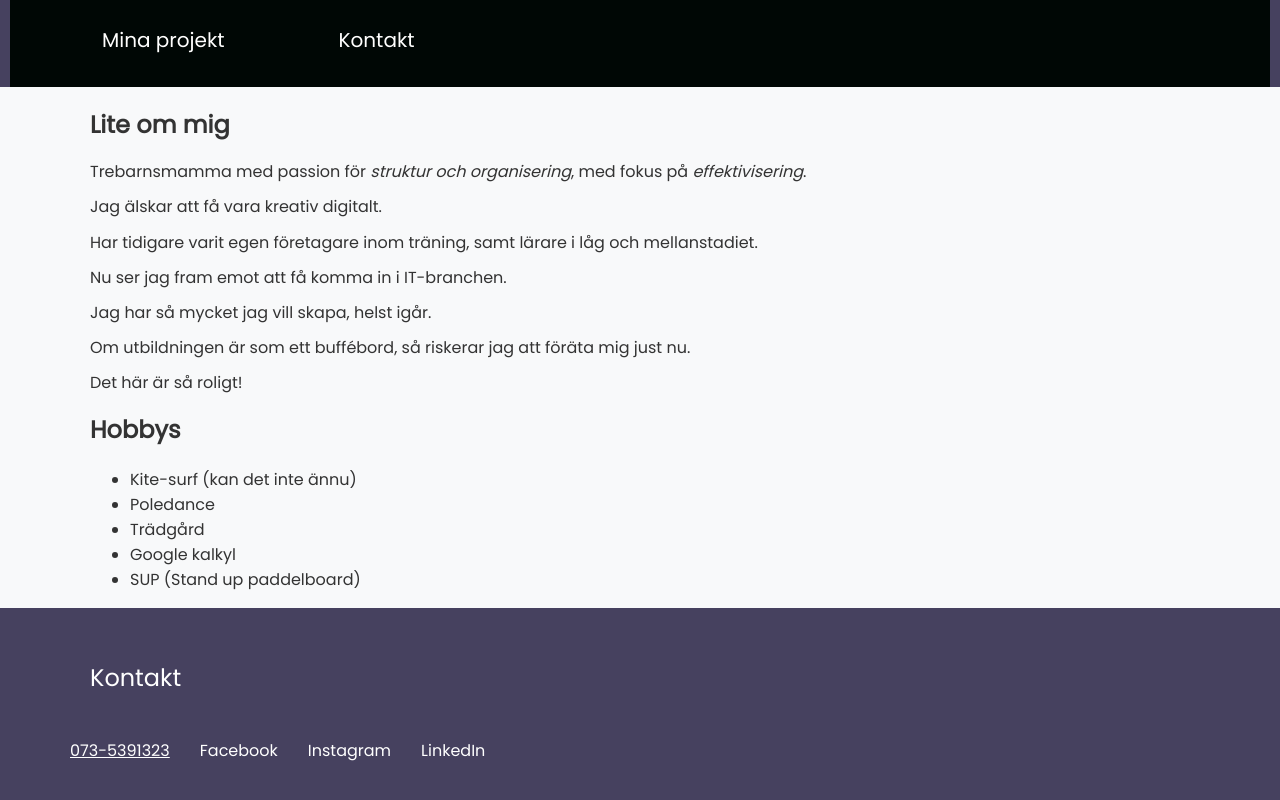
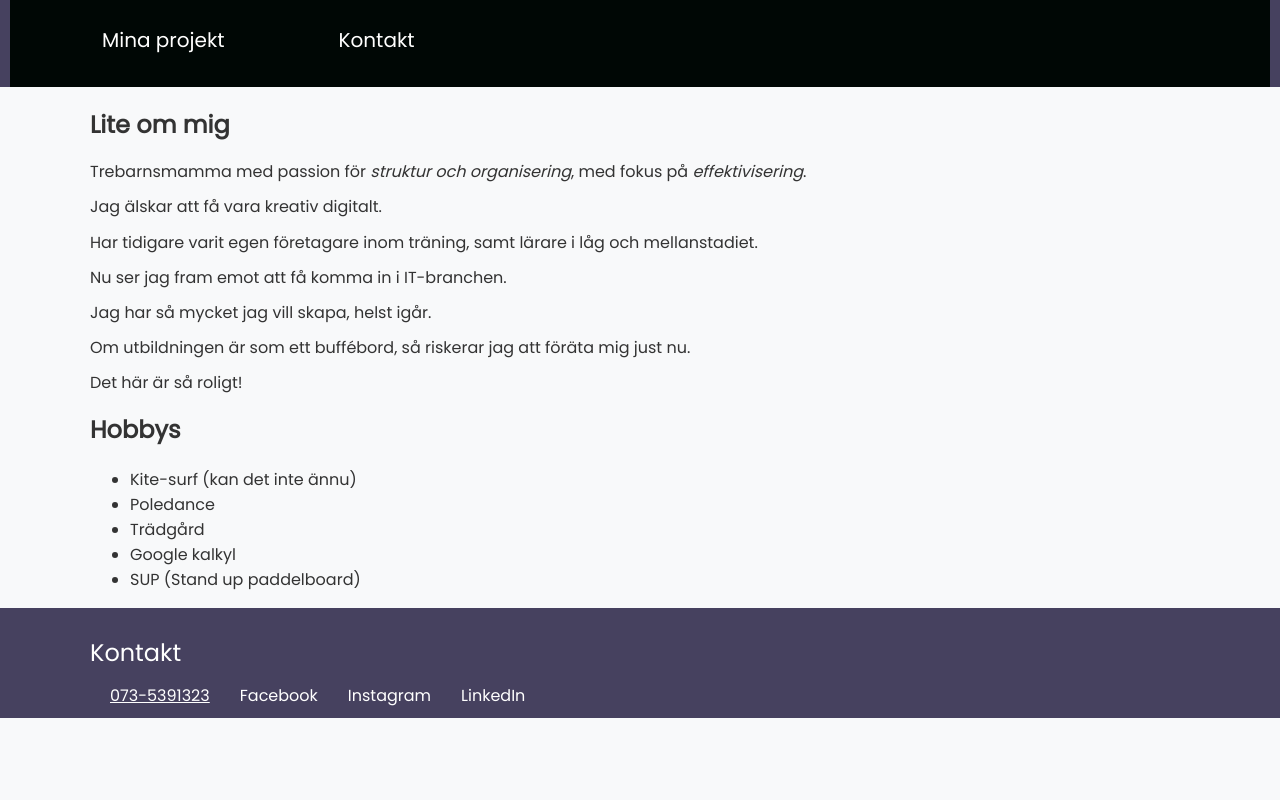
Before and after one commit to zaida-wiss/project-x1, a plain HTML site: page index.html in a window 1280 px wide. Shown: the part 352-1152 px from the top of the page. After the commit the page ends 1070 px from the top, so only its background shows below. Drawn offline with Linux system fonts and the light colour scheme.

Commit message:
fixade padding för rubr ikerna uppåt

```diff
--- a/style.css
+++ b/style.css
@@ -55,25 +55,26 @@ main{
 }
 /*FOOTER*/
 footer{
-  padding-top: 10px;
+  padding-top: 5px;
   padding-bottom: 10px;
   background-color: #46415f;
   color: white;
 }
 footer h2{
- margin: 30px 90px 0px 90px;
+ margin: 10px 90px 0px 90px;
   line-height: 60px;
   font-weight: normal;
 }
 footer ul{
   list-style: none;
 
-  margin: 30px;
+  margin: 0px;
   display: flex;
   gap: 30px;;
 }
 footer a{
   color: white;
+  margin: 0px 0px 0px 70px;
 
 }
 footer a:hover{
```
